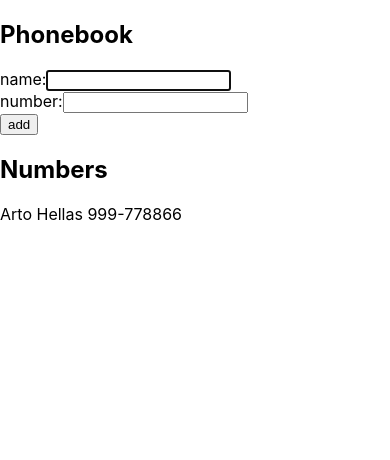
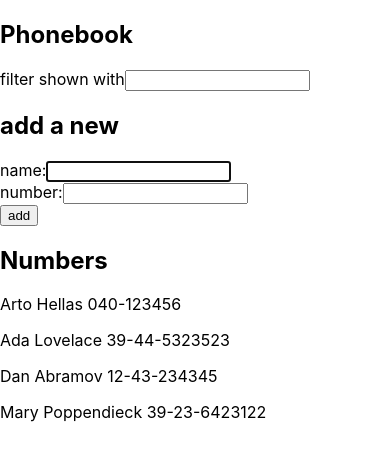
Before and after one commit to PCianes/FullStackOpen, a React (Create React App) app in the folder part2/phonebook/: page / in a window 390 px wide. Shown: the top 460 px of the page. Built offline with nearby package versions, Linux system fonts and the light colour scheme.

Commit message:
🚧 2.9*: The Phonebook Step

```diff
--- a/part2/phonebook/src/App.js
+++ b/part2/phonebook/src/App.js
@@ -2,10 +2,25 @@
 
 const App = () => {
   const [persons, setPersons] = useState([
-    { name: "Arto Hellas", number: "999-778866" },
+    { name: "Arto Hellas", number: "040-123456" },
+    { name: "Ada Lovelace", number: "39-44-5323523" },
+    { name: "Dan Abramov", number: "12-43-234345" },
+    { name: "Mary Poppendieck", number: "39-23-6423122" },
   ]);
   const [newName, setNewName] = useState("");
   const [newNumber, setNewNumber] = useState("");
+  const [searchPerson, setNewSearch] = useState("");
+  const [personsFilter, setPersonsFilter] = useState(persons);
+
+  const filterPersons = (e) => {
+    const searchPerson = e.target.value;
+    setNewSearch(searchPerson);
+    const newPersons = persons.filter(
+      (person) =>
+        person.name.toLowerCase().search(searchPerson.toLowerCase()) !== -1
+    );
+    setPersonsFilter(newPersons);
+  };
 
   const onFormSubmit = (e) => {
     e.preventDefault();
@@ -16,12 +31,19 @@
       alert(`${newName} is already added to phonebook`);
       return;
     }
-    setPersons(persons.concat({ name: newName, number: newNumber }));
+    const newPersons = persons.concat({ name: newName, number: newNumber });
+    setPersons(newPersons);
+    setPersonsFilter(newPersons);
   };
 
   return (
     <div>
       <h2>Phonebook</h2>
+      <p>
+        filter shown with
+        <input value={searchPerson} onChange={filterPersons} />
+      </p>
+      <h2>add a new</h2>
       <form onSubmit={onFormSubmit}>
         <div>
           name:
@@ -43,7 +65,7 @@
         </div>
       </form>
       <h2>Numbers</h2>
-      {persons.map((person) => (
+      {personsFilter.map((person) => (
         <p key={person.name}>
           {person.name} <span>{person.number}</span>
         </p>
```
